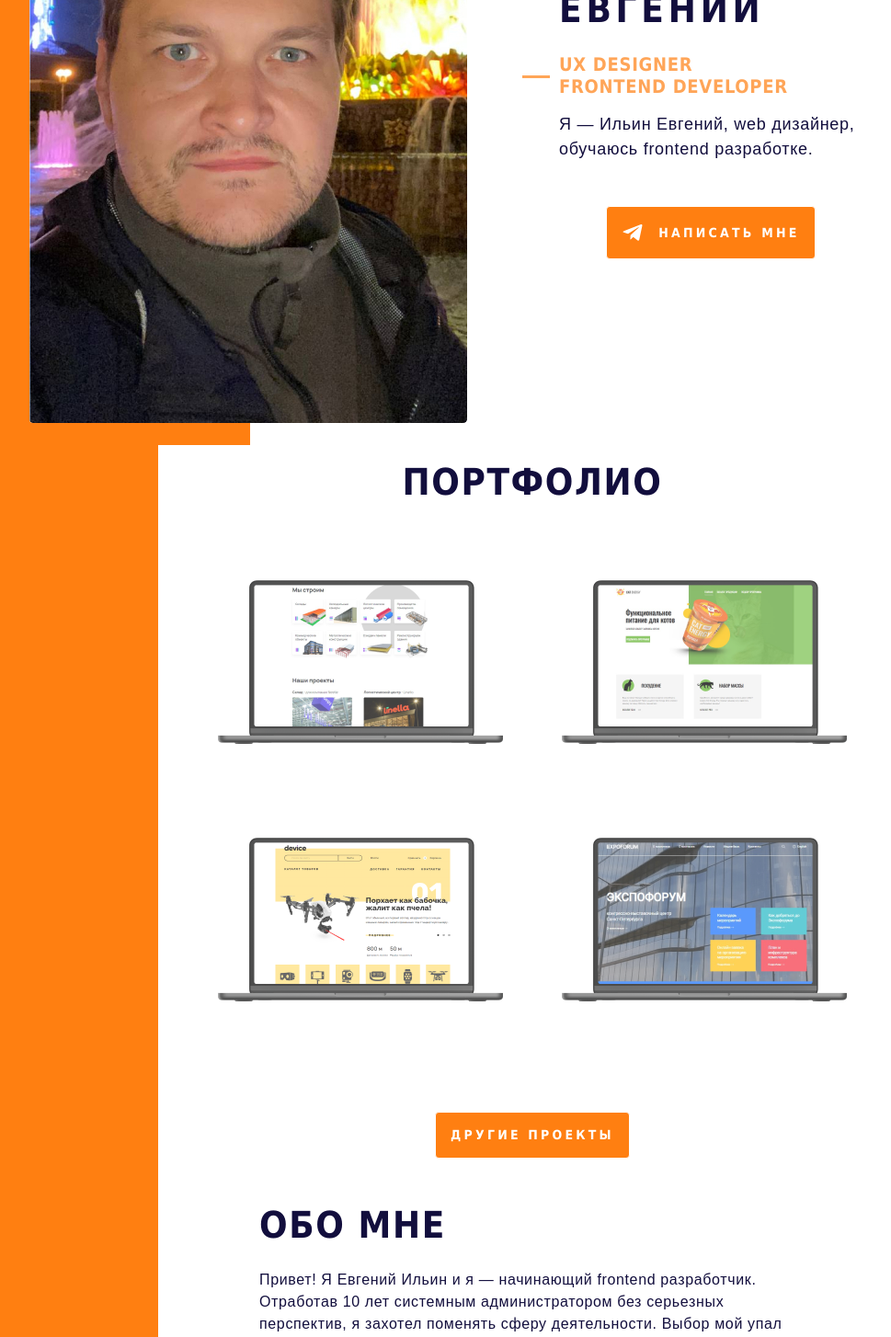
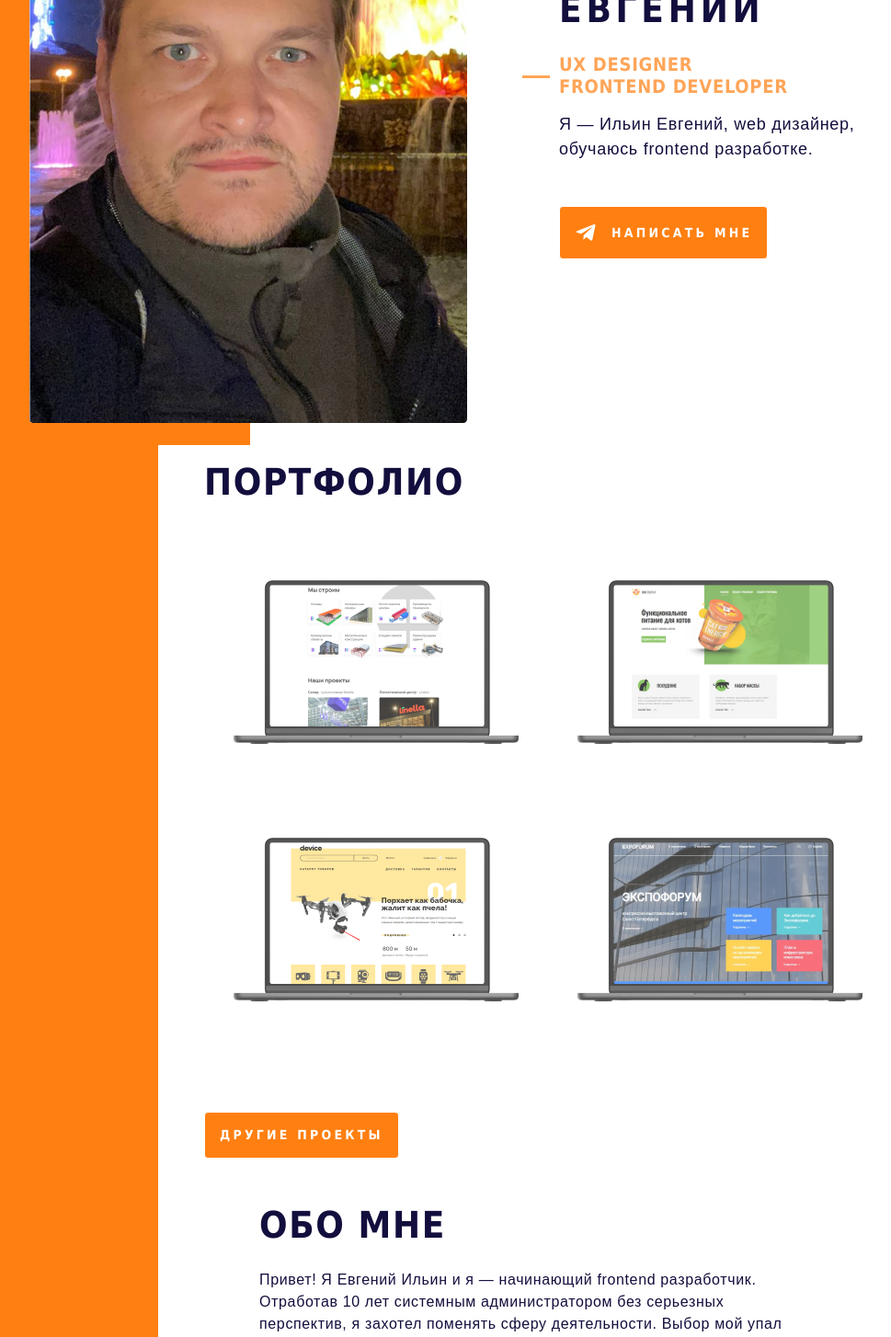
Before and after one commit to Chackmoole/my_project, a React app: page /#/ in a window 1280 px wide. Shown: the part 320-1774 px from the top of the page at 92% size, without its empty margins (288-1257 px from the left). Built offline with nearby package versions, Linux system fonts and the light colour scheme.

Commit message:
mainPage-desktop) Правка выравнивания элементов в блоке TitleBlock & PortfolioBlock.

```diff
--- a/src/modules/portfolio/components/PortfolioBlock/PortfolioBlock.styled.ts
+++ b/src/modules/portfolio/components/PortfolioBlock/PortfolioBlock.styled.ts
@@ -22,6 +22,9 @@ export const StyledWrapper = styled.div`
   @media (min-width: 768px) {
     margin-left: calc(50% - 130px);
   }
+  @media (min-width: 1280px) {
+    align-items: start;
+  }
 `;
 
 export const StyledBox = styled.div`
--- a/src/modules/portfolio/components/TitleBlock/TitleBlock.styled.ts
+++ b/src/modules/portfolio/components/TitleBlock/TitleBlock.styled.ts
@@ -127,5 +127,6 @@ export const StyledTextBox = styled.div`
     width: 330px;
     min-height: 160px;
     justify-content: space-between;
+    align-items: start;
   }
 `;
```
